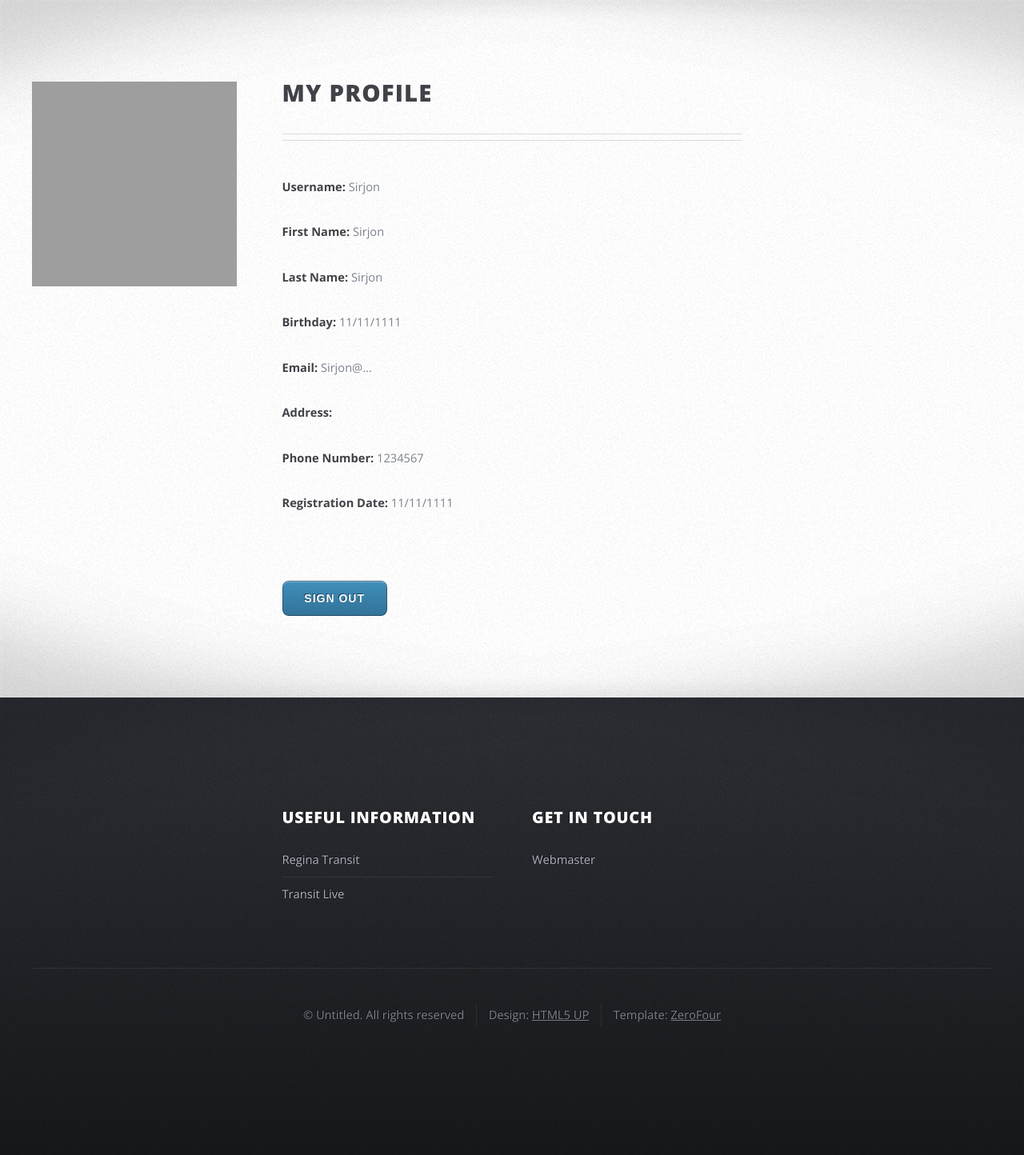
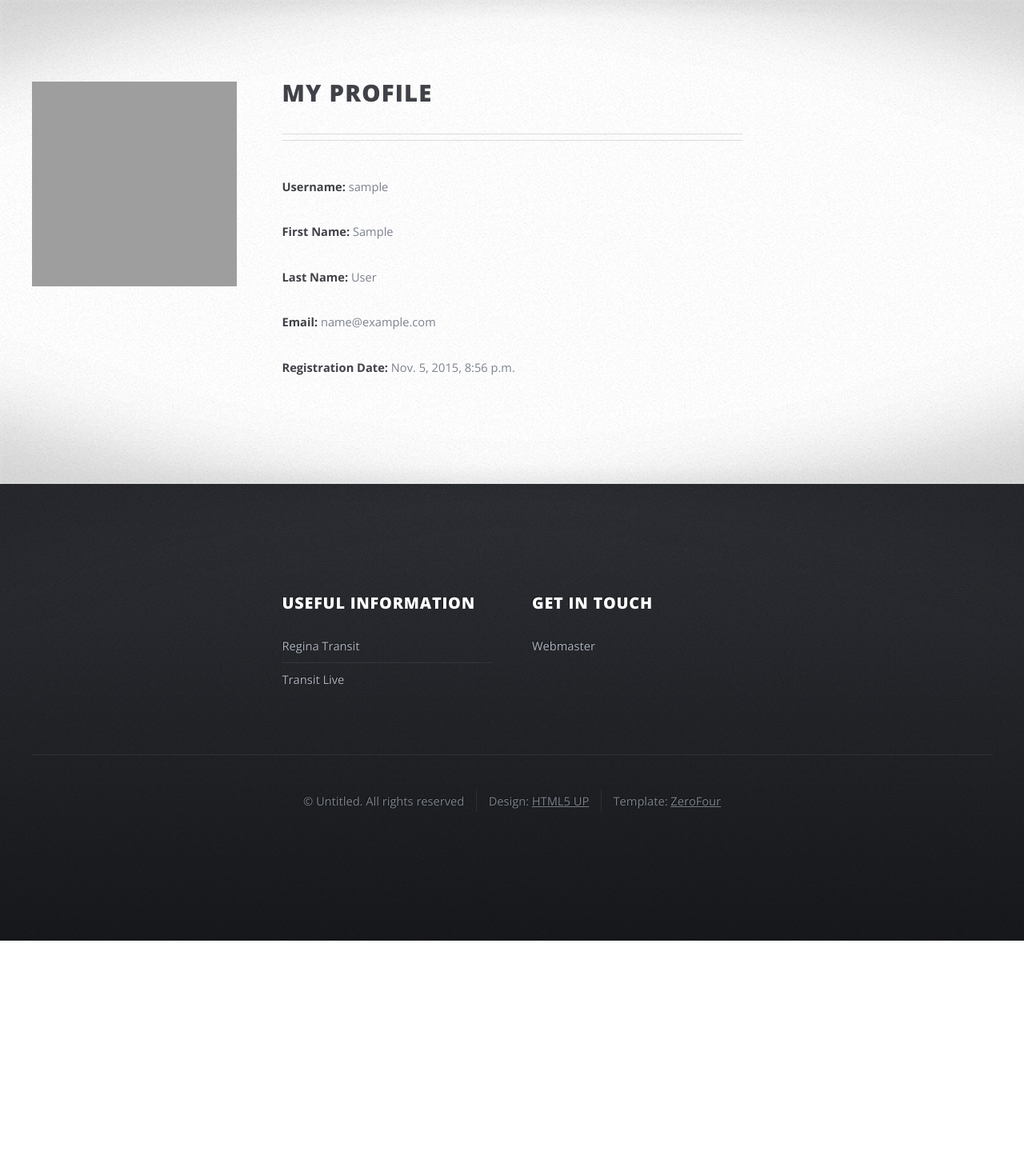
Before and after one commit to hanna25s/eBusPass, a Django app: page /user_profile/ in a window 1280 px wide. Shown: the part 191-1635 px from the top of the page at 80% size. After the commit the page ends 1367 px from the top, so only its background shows below. Run offline with Django 3.2, Linux system fonts and the light colour scheme; the visitor is signed in with stand-in values (Sample User, id 1); grey boxes are pictures that could not be loaded.

Commit message:
Updated User Profile to display correct information

```diff
--- a/website/templates/website/purchase_pass.html
+++ b/website/templates/website/purchase_pass.html
@@ -57,6 +57,7 @@
 
 											</header>
 											<form action="/paypal/process/" method="post">
+												{{user.first_name}}
 												{{ form }}
 												<br/><br/>
 												<input type="submit" value="Submit" />
--- a/website/templates/website/user_profile.html
+++ b/website/templates/website/user_profile.html
@@ -15,43 +15,24 @@
           </header>
           <p>
             <strong>Username:</strong>
-            <span>Sirjon</span>
+            <span>{{user.username}}</span>
           </p>
           <p>
             <strong>First Name:</strong>
-            <span>Sirjon</span>
+            <span>{{user.first_name}}</span>
           </p>
           <p>
             <strong>Last Name:</strong>
-            <span>Sirjon</span>
-          </p>
-          <p>
-            <strong>Birthday:</strong>
-            <span>11/11/1111</span>
+            <span>{{user.last_name}}</span>
           </p>
           <p>
             <strong>Email:</strong>
-            <span>Sirjon@...</span>
-          </p>
-          <p>
-            <strong>Address:</strong>
-            <span></span>
-          </p>
-          <p>
-            <strong>Phone Number:</strong>
-            <span>1234567</span>
+            <span>{{user.email}}</span>
           </p>
           <p>
             <strong>Registration Date:</strong>
-            <span>11/11/1111</span>
+            <span>{{user.date_joined}}</span>
           </p>
-
-        <br/><br />
-        <form method="get" action="/signout/">
-          <div class="form-group">
-          <button type="submit" class="btn btn-default">Sign out</button>
-          </div>
-        </form>
         </div>
       </div>
     </div>
--- a/website/views.py
+++ b/website/views.py
@@ -2,6 +2,7 @@ from django.shortcuts import render
 
 from django.http import HttpResponse
 from .forms import PurchasePassForm
+from .models import UserForm
 from django.contrib.auth.decorators import login_required
 
 # Create your views here.
@@ -15,7 +16,8 @@ def purchase_history(request):
 
 @login_required
 def account_info(request):
-	return render(request, 'website/account_info.html')
+	form = UserForm()
+	return render(request, 'website/account_info.html', {'form':form})
 
 @login_required
 def purchase_pass(request):
```
Also changed, not shown: website/models.py (+8 -1 lines), website/templates/website/account_info.html (+3 -21 lines).
